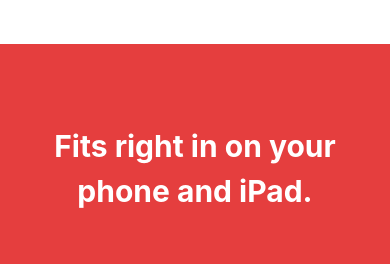
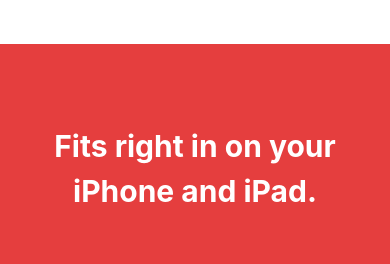
Before and after one commit to bradpurchase/grocerytime-web, a Next.js app: page / in a window 390 px wide. Shown: the part 4920-5184 px from the top of the page. Built offline with nearby package versions, Linux system fonts and the light colour scheme.

Commit message:
phone -> iPhone

```diff
--- a/pages/index.js
+++ b/pages/index.js
@@ -88,7 +88,7 @@ const Home = () => {
       >
         <div className="flex flex-col text-center items-center">
           <h2 className="text-white text-3xl font-bold mb-12">
-            Fits right in on your phone and iPad.
+            Fits right in on your iPhone and iPad.
           </h2>
 
           <div className="grid grid-cols-1 sm:grid-cols-2 gap-10 mx-0 sm:mx-10">
```
